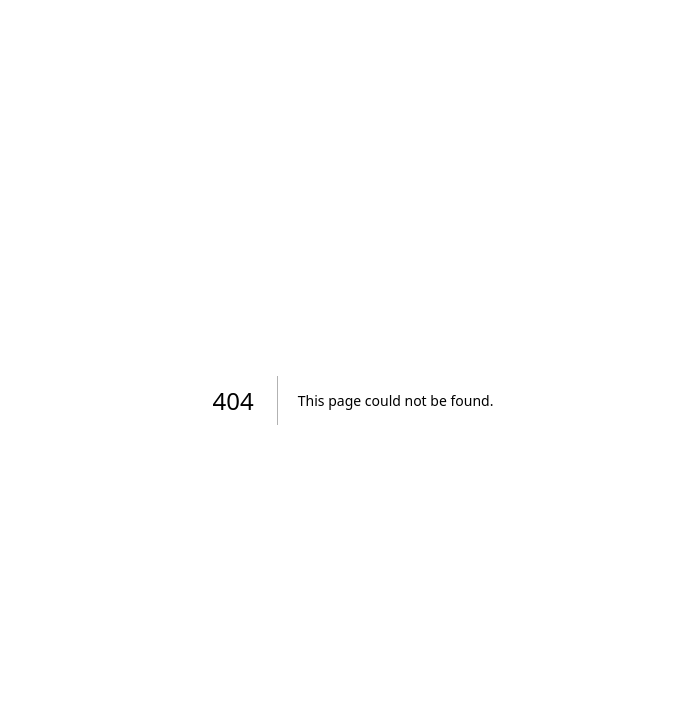
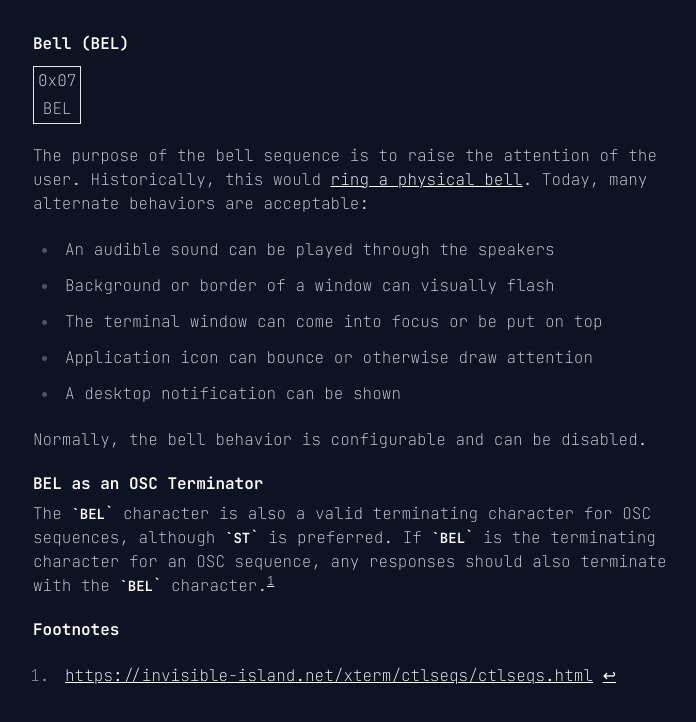
Before and after one commit to zen-xu/ghostty, a Next.js app in the folder website/: page /vt/bel in a window 1280 px wide. Before the commit this address had no page. Shown: the top 722 px of the page, without its empty margins (287-983 px from the left). Built offline with nearby package versions, Linux system fonts and the light colour scheme.

Commit message:
website: BEL

```diff
--- /dev/null
+++ b/website/app/vt/bel/page.mdx
@@ -0,0 +1,26 @@
+import VTSequence from "@/components/VTSequence";
+
+# Bell (BEL)
+
+<VTSequence sequence="BEL" />
+
+The purpose of the bell sequence is to raise the attention
+of the user. Historically, this would [ring a physical bell](https://en.wikipedia.org/wiki/Bell_character). Today, many alternate behaviors are
+acceptable:
+
+- An audible sound can be played through the speakers
+- Background or border of a window can visually flash
+- The terminal window can come into focus or be put on top
+- Application icon can bounce or otherwise draw attention
+- A desktop notification can be shown
+
+Normally, the bell behavior is configurable and can be disabled.
+
+## BEL as an OSC Terminator
+
+The `BEL` character is also a valid terminating character for
+OSC sequences, although `ST` is preferred. If `BEL` is the
+terminating character for an OSC sequence, any responses should
+also terminate with the `BEL` character.[^1]
+
+[^1]: https://invisible-island.net/xterm/ctlseqs/ctlseqs.html
--- a/website/components/VTSequence.tsx
+++ b/website/components/VTSequence.tsx
@@ -1,8 +1,12 @@
+// Draw a diagram showing the VT sequence.
 export default function VTSequence({ sequence }: { sequence: string }) {
+  const specialChar = special[sequence] ?? 0;
+  const hex = specialChar.toString(16).padStart(2, "0");
+
   return (
     <div className="flex my-2.5">
       <div className="border shrink px-1 grid grid-rows-2 grid-cols-1 text-center">
-        <div>0x08</div>
+        <div>0x{hex}</div>
         <div>{sequence}</div>
       </div>
     </div>
@@ -10,5 +14,6 @@ export default function VTSequence({ sequence }: { sequence: string }) {
 }
 
 const special = {
+  BEL: 0x07,
   BS: 0x08,
 };
--- a/website/next.config.mjs
+++ b/website/next.config.mjs
@@ -21,7 +21,6 @@ const withMDX = createMDX({
   // Add markdown plugins here, as desired
   options: {
     remarkPlugins: [remarkGfm, remarkToc],
-
     rehypePlugins: [rehypeSlug, [rehypePrettyCode, prettyCodeOptions]],
   },
 });
--- a/website/package.json
+++ b/website/package.json
@@ -18,7 +18,7 @@
     "react-dom": "^18",
     "rehype-pretty-code": "^0.10.1",
     "rehype-slug": "^6.0.0",
-    "remark-gfm": "^4.0.0",
+    "remark-gfm": "^3.0.1",
     "remark-toc": "^9.0.0",
     "shiki": "^0.14.4"
   },
```
Also changed, not shown: 1 other file (tests, documents, lock files or other folders).
